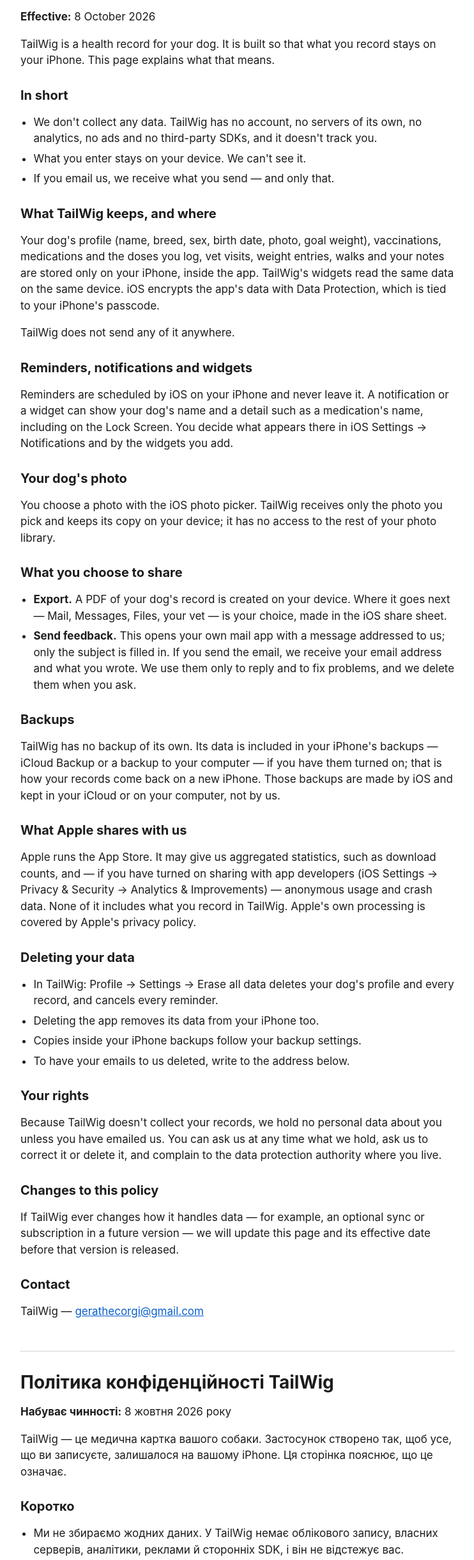
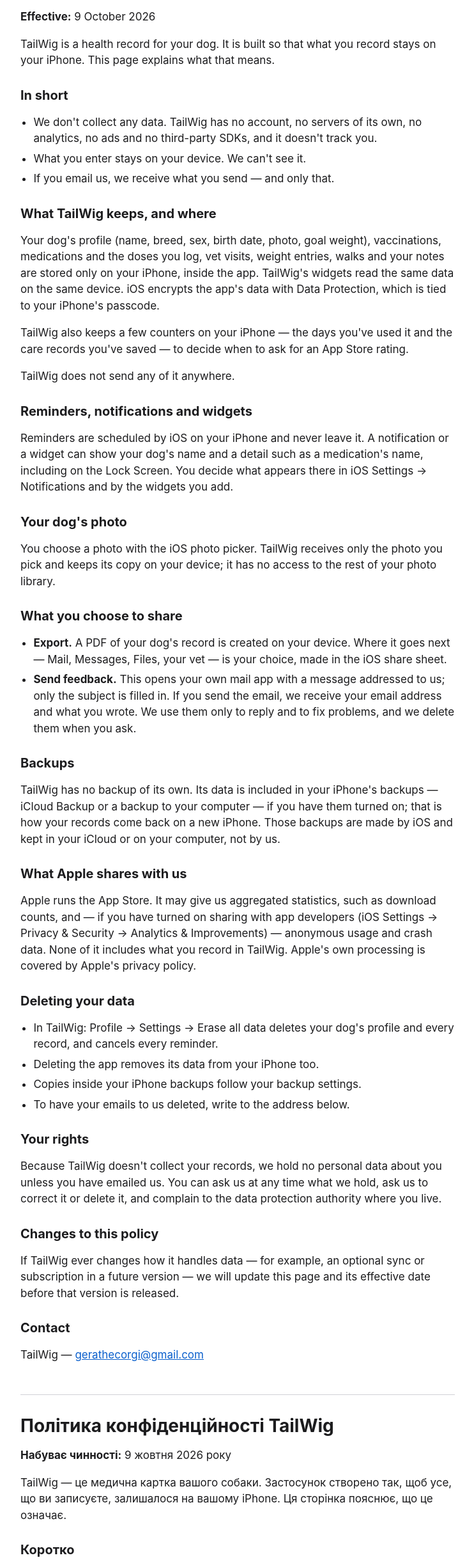
Before and after one commit to gerathecorgi/tailwig-legal, a plain HTML site: page privacy/index.html in a window 1280 px wide. Shown: the part 107-2546 px from the top of the page at 64% size, without its empty margins (268-1010 px from the left). Drawn offline with Linux system fonts and the light colour scheme.

Commit message:
Privacy: on-device review-prompt counters; effective 9 October 2026

```diff
--- a/privacy/index.html
+++ b/privacy/index.html
@@ -27,7 +27,7 @@
 <nav><a href="#en">English</a> · <a href="#uk" lang="uk">Українська</a></nav>
 <section id="en" lang="en">
 <h1>TailWig Privacy Policy</h1>
-<p><strong>Effective:</strong> 8 October 2026</p>
+<p><strong>Effective:</strong> 9 October 2026</p>
 <p>TailWig is a health record for your dog. It is built so that what you record stays on your iPhone. This page explains what that means.</p>
 <h2>In short</h2>
 <ul>
@@ -37,6 +37,7 @@
 </ul>
 <h2>What TailWig keeps, and where</h2>
 <p>Your dog's profile (name, breed, sex, birth date, photo, goal weight), vaccinations, medications and the doses you log, vet visits, weight entries, walks and your notes are stored only on your iPhone, inside the app. TailWig's widgets read the same data on the same device. iOS encrypts the app's data with Data Protection, which is tied to your iPhone's passcode.</p>
+<p>TailWig also keeps a few counters on your iPhone — the days you've used it and the care records you've saved — to decide when to ask for an App Store rating.</p>
 <p>TailWig does not send any of it anywhere.</p>
 <h2>Reminders, notifications and widgets</h2>
 <p>Reminders are scheduled by iOS on your iPhone and never leave it. A notification or a widget can show your dog's name and a detail such as a medication's name, including on the Lock Screen. You decide what appears there in iOS Settings → Notifications and by the widgets you add.</p>
@@ -67,7 +68,7 @@
 </section>
 <section id="uk" lang="uk">
 <h1>Політика конфіденційності TailWig</h1>
-<p><strong>Набуває чинності:</strong> 8 жовтня 2026 року</p>
+<p><strong>Набуває чинності:</strong> 9 жовтня 2026 року</p>
 <p>TailWig — це медична картка вашого собаки. Застосунок створено так, щоб усе, що ви записуєте, залишалося на вашому iPhone. Ця сторінка пояснює, що це означає.</p>
 <h2>Коротко</h2>
 <ul>
@@ -77,6 +78,7 @@
 </ul>
 <h2>Що зберігає TailWig і де</h2>
 <p>Профіль собаки (ім’я, порода, стать, дата народження, фото, цільова вага), щеплення, ліки й записані прийоми, візити до ветеринара, записи ваги, прогулянки та ваші нотатки зберігаються лише на вашому iPhone, усередині застосунку. Віджети TailWig читають ці самі дані на тому самому пристрої. iOS шифрує дані застосунку за допомогою захисту даних, пов’язаного з код-паролем вашого iPhone.</p>
+<p>Також TailWig веде на вашому iPhone кілька лічильників — дні, коли ви ним користувалися, і збережені записи догляду, — щоб вирішити, коли попросити оцінку в App Store.</p>
 <p>TailWig нікуди їх не надсилає.</p>
 <h2>Нагадування, сповіщення й віджети</h2>
 <p>Нагадування планує iOS на вашому iPhone, і вони його не залишають. Сповіщення чи віджет можуть показувати ім’я собаки й деталі на кшталт назви ліків — зокрема на екрані блокування. Що там з’являється, ви вирішуєте в Параметрах iPhone → «Сповіщення» і тим, які віджети додаєте.</p>
```
